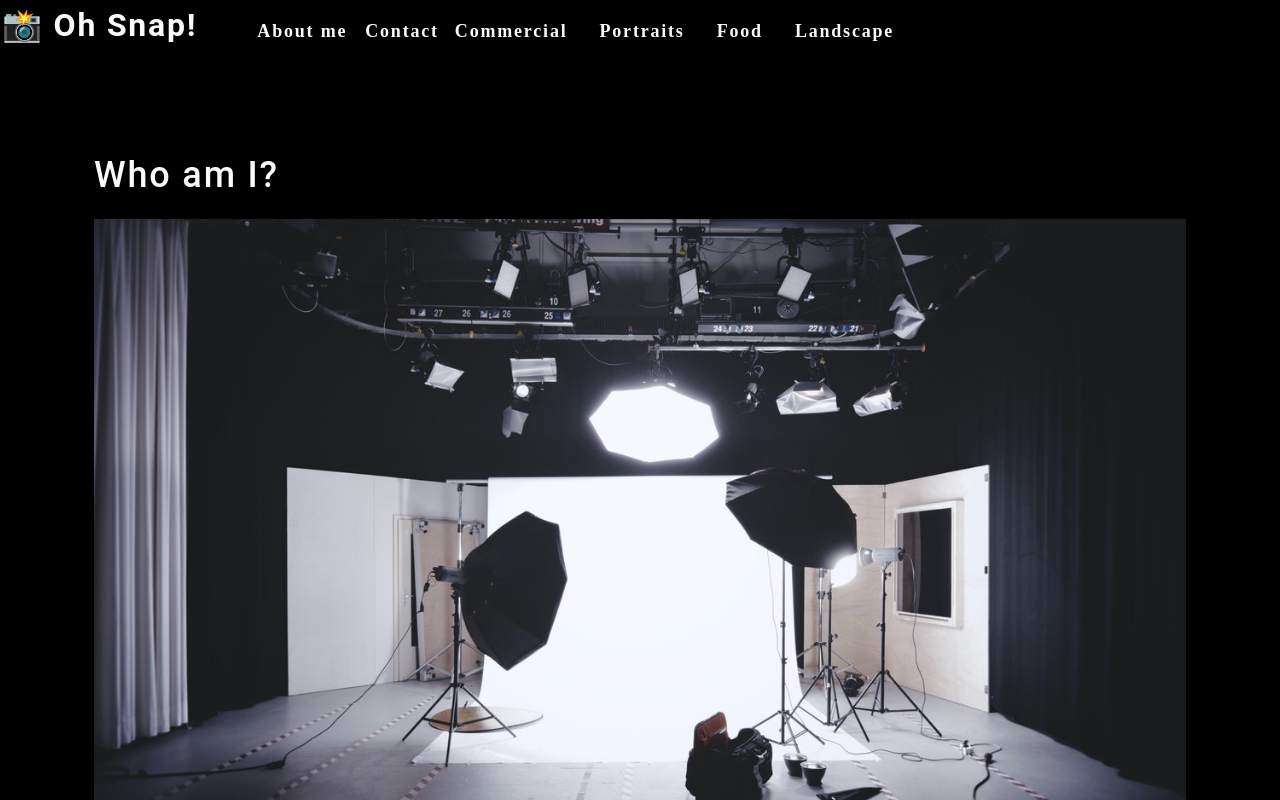
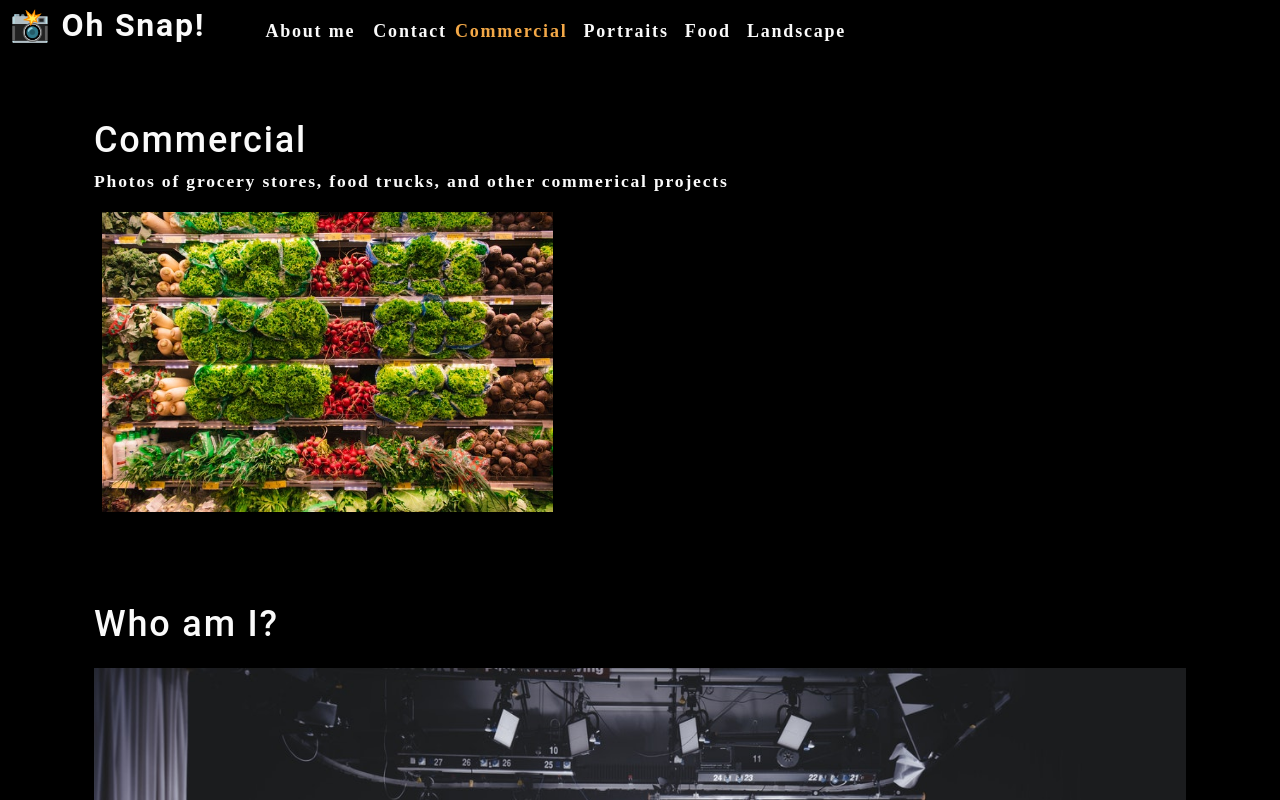
Before and after one commit to ptrJGZ/photo-port, a React (Create React App) app: page / in a window 1280 px wide. Shown: the top 800 px of the page. Built offline with nearby package versions, Linux system fonts and the light colour scheme.

Commit message:
conditionally render gallery pages

```diff
--- a/src/App.js
+++ b/src/App.js
@@ -1,13 +1,33 @@
-import React from 'react';
+import React, { useState } from 'react';
 import About from './components/About';
 import Nav from './components/Nav'
+import Gallery from './components/Gallery';
 
 function App() {
+  const [categories] = useState([
+    {
+      name: 'commercial',
+      description: 'Photos of grocery stores, food trucks, and other commercial projects',
+    },
+    { name: 'portraits', description: 'Portraits of people in my life' },
+    { name: 'food', description: 'Delicious delicacies' },
+    { name: 'landscape', description: 'Fields, farmhouses, waterfalls, and the beauty of nature' },
+  ]);
+
+  const [currentCategory, setCurrentCategory] = useState(categories[0]);
+
   return (
-    <div className="App">
-      <Nav></Nav>
+    <div>
+      <Nav
+        categories={categories}
+        setCurrentCategory={setCurrentCategory}
+        currentCategory={currentCategory}
+      ></Nav>
       <main>
-        <About></About>
+        <div>
+          <Gallery></Gallery>
+          <About></About>
+        </div>
       </main>
     </div>
   );
--- /dev/null
+++ b/src/components/Gallery/index.js
@@ -0,0 +1,23 @@
+import React from 'react';
+import { capitalizeFirstLetter } from '../../utils/helpers'
+import photo from "../../assets/small/commercial/0.jpg"
+
+function Gallery() {
+    const currentCategory = {
+        name: "commercial",
+        description: "Photos of grocery stores, food trucks, and other commerical projects"
+    };
+    return (
+        <section>
+            <h1>{capitalizeFirstLetter(currentCategory.name)}</h1>
+            <p>{currentCategory.description}</p>
+            <div className="flex-row">
+                <img src={photo}
+                    alt="Commercial Example"
+                    className="img-thumbnail mx-1" />
+            </div>
+        </section>
+    );
+}
+
+export default Gallery;
--- a/src/components/Nav/index.js
+++ b/src/components/Nav/index.js
@@ -1,41 +1,34 @@
-import React from 'react';
+import React, { useEffect } from "react";
+import { capitalizeFirstLetter } from "../../utils/helpers";
 
-function Nav() {
-    const categories = [
-        {
-            name: "Commercial",
-            description:
-                "Photos of grocery stores, food trucks, and other commercial projects"
-        },
-        {
-            name: "Portraits",
-            description: "Portraits of people in my life"
-        },
-        {
-            name: "Food",
-            description: "Delicious delicacies"
-        },
-        {
-            name: "Landscape",
-            description: "Fields, farmhouses, waterfalls, and the beauty of nature"
-        }
-    ];
+function Nav(props) {
+    const {
+        categories = [],
+        setCurrentCategory,
+        currentCategory,
+    } = props;
 
-    function categorySelected(name) {
-        console.log(`${name} clicked`)
-    }
+    useEffect(() => {
+        document.title = capitalizeFirstLetter(currentCategory.name);
+    }, [currentCategory]);
 
     return (
-        <header className="flex-row">
+        <header className="flex-row px-1">
             <h2>
                 <a data-testid="link" href="/">
-                    <span role="img" aria-label="camera"> 📸</span> Oh Snap!
+                    <span role="img" aria-label="camera">
+                        {" "}
+                        📸
+                    </span>{" "}
+                    Oh Snap!
                 </a>
             </h2>
             <nav>
                 <ul className="flex-row">
                     <li className="mx-2">
-                        <a data-testid="about" href="#about">
+                        <a
+                            href="#about"
+                        >
                             About me
                         </a>
                     </li>
@@ -43,12 +36,14 @@
                         <span>Contact</span>
                     </li>
                     {categories.map((category) => (
-                        <li
-                            className="mx-2"
-                            key={category.name}
-                        >
-                            <span onClick={() => categorySelected(category.name)} >
-                                {category.name}
+                        <li className={`mx-1 ${currentCategory.name === category.name && 'navActive'
+                            }`} key={category.name}>
+                            <span
+                                onClick={() => {
+                                    setCurrentCategory(category)
+                                }}
+                            >
+                                {capitalizeFirstLetter(category.name)}
                             </span>
                         </li>
                     ))}
```
Also changed, not shown: 1 other file (tests, documents, lock files or other folders).
